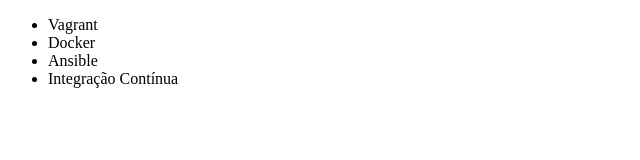
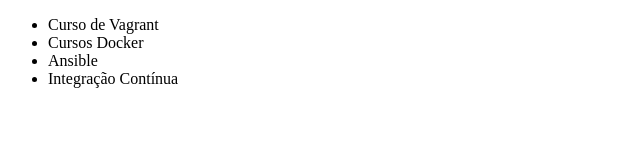
Before and after one commit to JonathanPaiva/curso-git-github, a plain HTML site: page index.html in a window 1280 px wide. Shown: the whole page, without its empty margins (0-640 px from the left). Drawn offline with Linux system fonts and the light colour scheme.

Commit message:
Adicionado informações sobre o nome dos cursos na branch linhas

```diff
--- a/index.html
+++ b/index.html
@@ -6,8 +6,8 @@
     </head>
     <body>
         <ul>
-            <li>Vagrant</li>
-            <li>Docker</li>
+            <li>Curso de Vagrant</li>
+            <li>Cursos Docker</li>
             <li>Ansible</li>
             <li>Integração Contínua</li>
         </ul>
```
